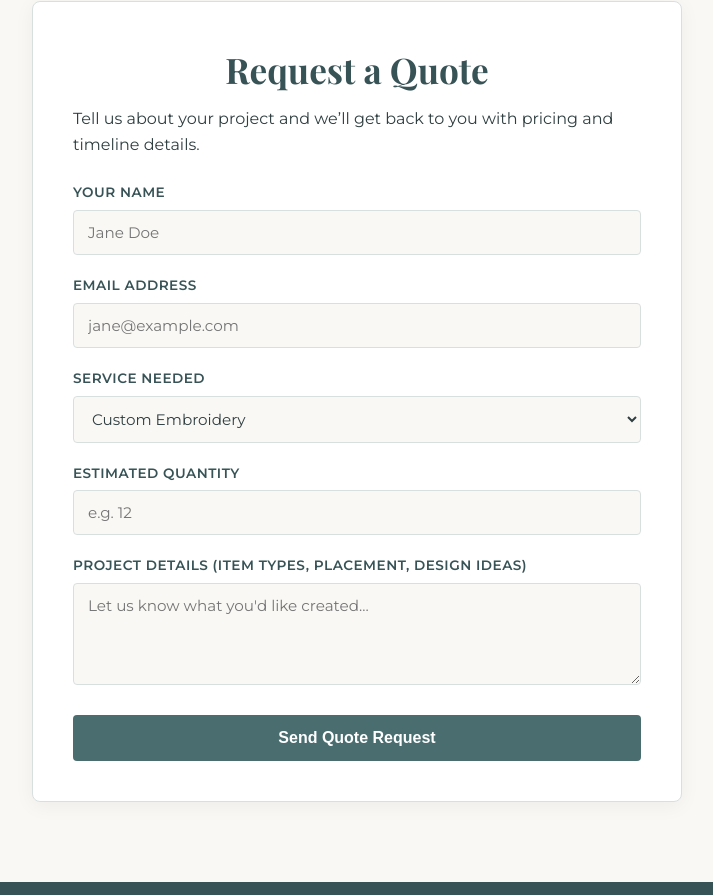
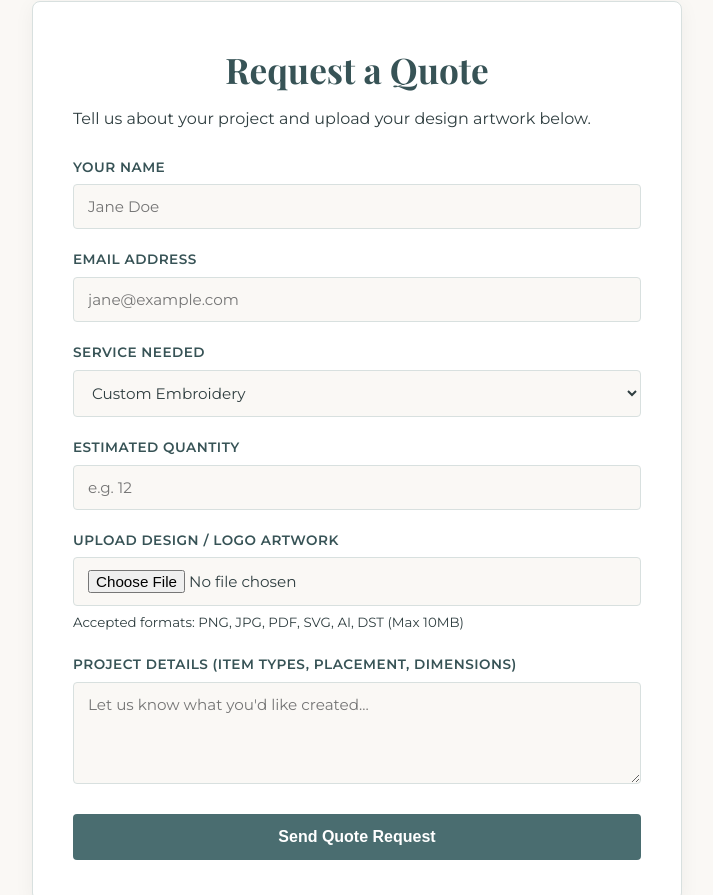
Before and after one commit to willowandtre/willowandtre.github.io, a plain HTML site: page index.html in a window 1280 px wide. Shown: the part 2313-3208 px from the top of the page, without its empty margins (283-996 px from the left). Drawn offline with nearby package versions, Linux system fonts and the light colour scheme; a web font is replaced by a local one.

Commit message:
Update index.html
adding file upload in request form

```diff
--- a/index.html
+++ b/index.html
@@ -86,20 +86,23 @@
     </div>
 </section>
 
+<!-- Quote Request Form -->
 <section id="quote" class="section">
     <div class="form-container">
         <h2>Request a Quote</h2>
-            <p>Tell us about your project and we’ll get back to you with pricing and timeline details.</p>
+        <p>Tell us about your project and upload your design artwork below.</p>
 
-            <form action="https://formspree.io/f/xwleekzj" method="POST" class="quote-form">
+        <form action="https://formspree.io/f/YOUR_FORMSPREE_ID" method="POST" enctype="multipart/form-data" class="quote-form">
             <div class="form-group">
                 <label for="name">Your Name</label>
                 <input type="text" id="name" name="name" required placeholder="Jane Doe">
             </div>
+
             <div class="form-group">
                 <label for="email">Email Address</label>
                 <input type="email" id="email" name="email" required placeholder="jane@example.com">
             </div>
+
             <div class="form-group">
                 <label for="service-type">Service Needed</label>
                 <select id="service-type" name="service_type">
@@ -108,14 +111,24 @@
                     <option value="Both">Both / Unsure</option>
                 </select>
             </div>
+
             <div class="form-group">
                 <label for="quantity">Estimated Quantity</label>
                 <input type="number" id="quantity" name="quantity" placeholder="e.g. 12" min="1">
             </div>
+
+            <!-- File Upload Field -->
             <div class="form-group">
-                    <label for="details">Project Details (Item types, placement, design ideas)</label>
+                <label for="artwork">Upload Design / Logo Artwork</label>
+                <input type="file" id="artwork" name="artwork" accept=".png, .jpg, .jpeg, .pdf, .svg, .ai, .dst" class="file-input">
+                <small class="file-help">Accepted formats: PNG, JPG, PDF, SVG, AI, DST (Max 10MB)</small>
+            </div>
+
+            <div class="form-group">
+                <label for="details">Project Details (Item types, placement, dimensions)</label>
                 <textarea id="details" name="details" rows="4" placeholder="Let us know what you'd like created..."></textarea>
             </div>
+
             <button type="submit" class="cta-btn submit-btn">Send Quote Request</button>
         </form>
     </div>
```
Lines whose indentation alone changed are shown as unchanged.
